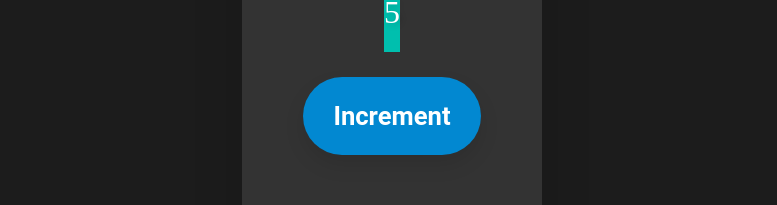
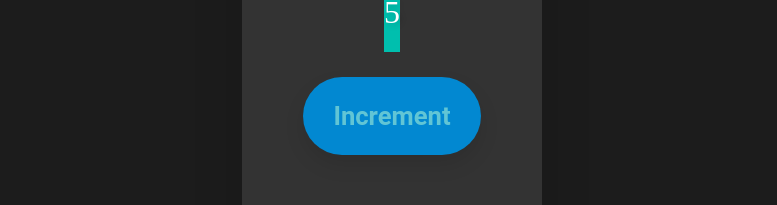
Before and after one commit to shrisivaclg/cw_8, a React (Create React App) app: page / in a window 1280 px wide. Shown: the part 433-638 px from the top of the page, without its empty margins (248-1025 px from the left). Built offline with nearby package versions, Linux system fonts and the light colour scheme.

Commit message:
Updated code with new features or bug fixes

```diff
--- a/src/Counter.css
+++ b/src/Counter.css
@@ -34,7 +34,7 @@
     padding: 20px 30px;
     font-size: 1.6rem;
     font-weight: bold;
-    color: #ffffff;
+    color: #61c5d5;
     background: #0288d1;
     border: none;
     border-radius: 50px;
```
